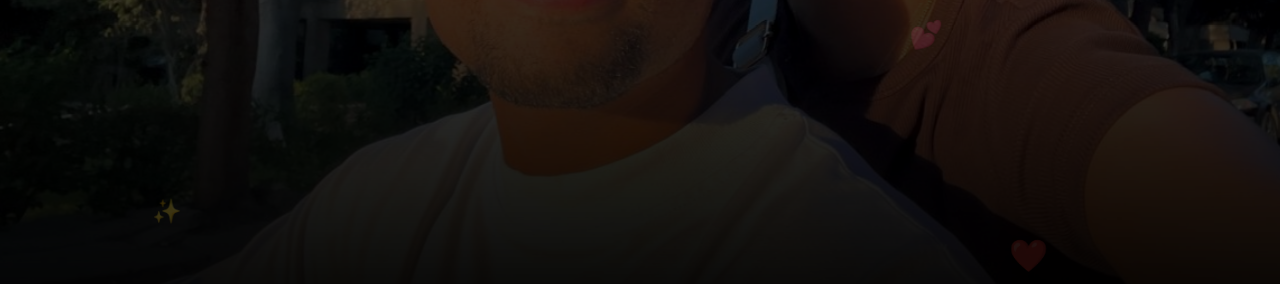
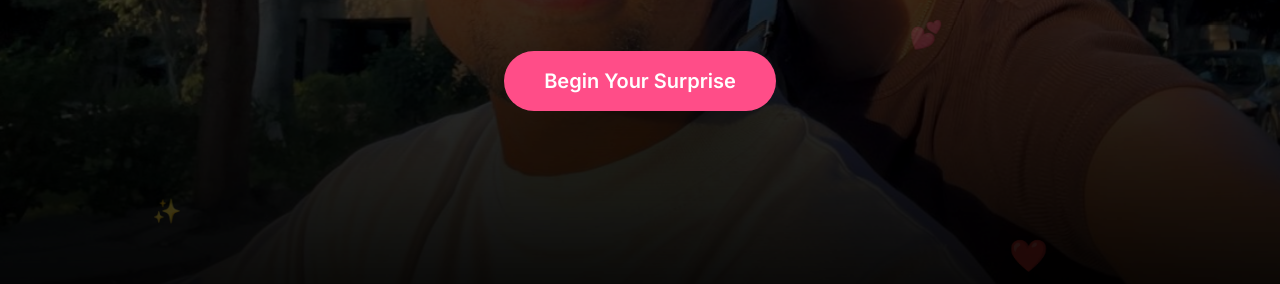
Before and after one commit to Jimmybasha/NFC-Bd-Card, a plain HTML site: page index.html in a window 1280 px wide. Shown: the part 516-800 px from the top of the page. Drawn offline with nearby package versions, Linux system fonts and the light colour scheme; animation ran at ten frames a second.

Commit message:
Fix Begin Your Surprise Button

```diff
--- a/style.css
+++ b/style.css
@@ -3750,13 +3750,6 @@ line-height:1.8;
 
 }
 
-#startButton{
-
-width:100%;
-
-max-width:320px;
-
-}
 
 .glass{
 
@@ -4267,3 +4260,21 @@ END OF PART 7
     box-shadow:0 0 15px rgba(255,255,255,.2);
 
 }
+
+#startButton{
+    display:inline-flex !important;
+    opacity:1 !important;
+    visibility:visible !important;
+
+    position:relative !important;
+    z-index:999999 !important;
+
+    background:#ff4d88 !important;
+    color:white !important;
+
+    padding:18px 40px !important;
+    border:none !important;
+    border-radius:40px !important;
+
+    font-size:20px !important;
+}
```
